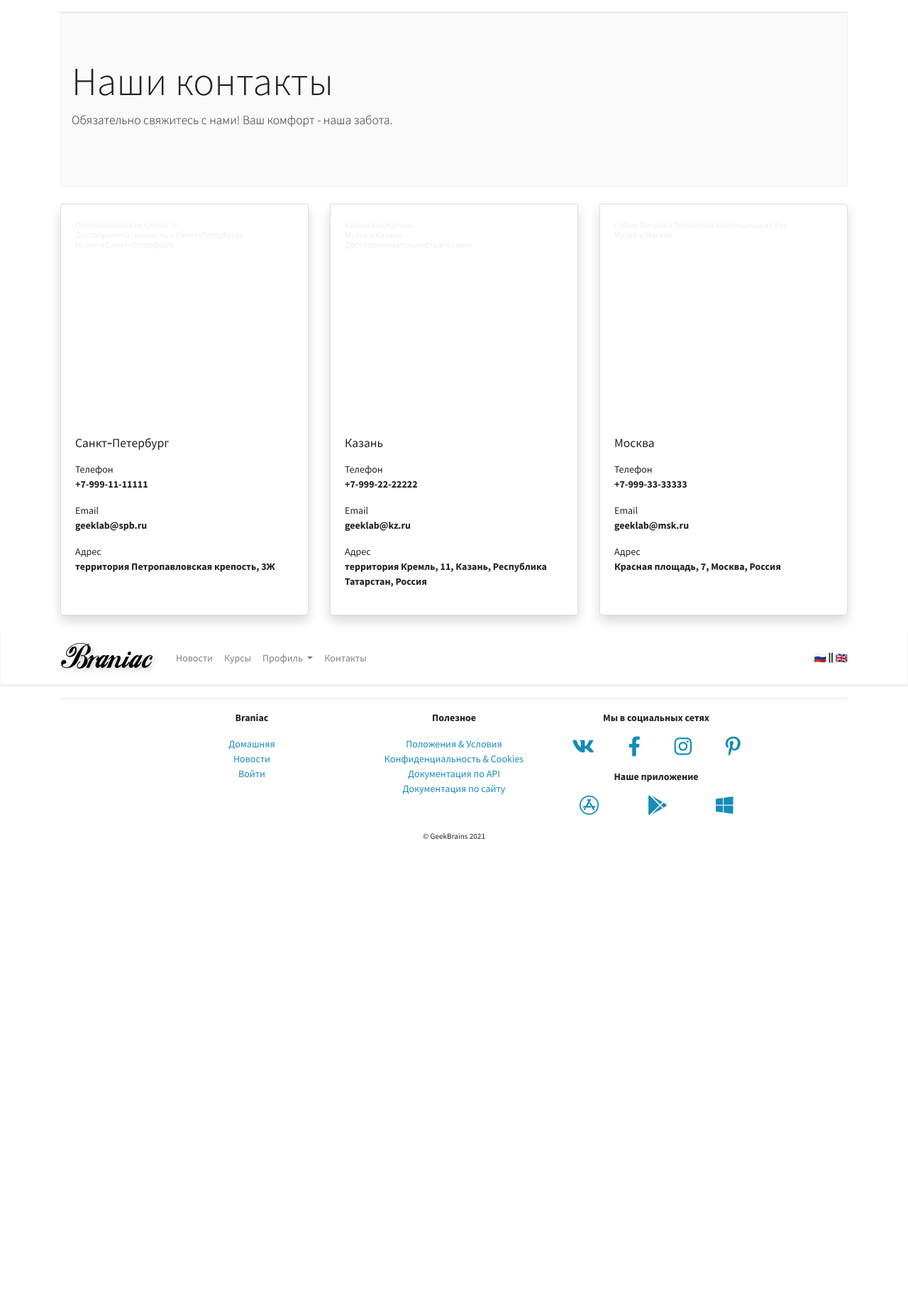
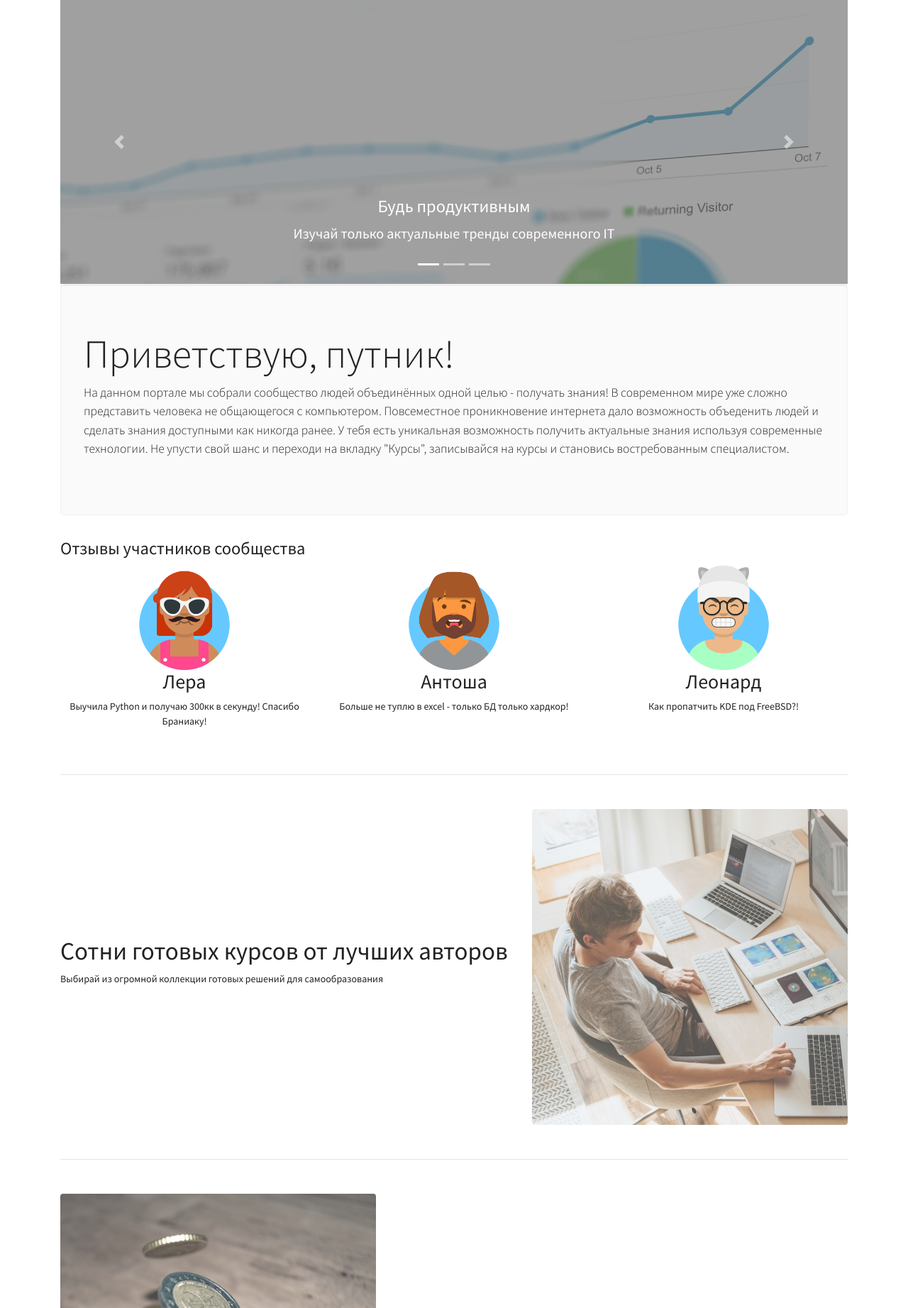
Before and after one commit to SaNcHeZ2222/Django_geekbrains, a Django app: page /mainapp/mainapp/ in a window 1280 px wide. Shown: the part 77-1920 px from the top of the page at 71% size. Before the commit the page ends 1260 px from the top, so only its background shows below. Run offline with Django 3.2, Linux system fonts and the light colour scheme; some libraries are stand-ins or nearby versions.

Commit message:
lesson_3 Tag static

```diff
--- a/mainapp/templates/mainapp/index.html
+++ b/mainapp/templates/mainapp/index.html
@@ -1,130 +1,147 @@
 {% extends 'base.html' %}
+{% load static %}
 
 {% block content %}
 
-<p>
-<div class="jumbotron jumbotron-fluid">
-  <div class="container">
-    <h1 class="display-4">Наши контакты</h1>
-    <p class="lead">Обязательно свяжитесь с нами! Ваш комфорт - наша забота.
-    </p>
+<div id="carouselExampleIndicators" class="carousel slide carousel-fade"
+  data-ride="carousel">
+  <ol class="carousel-indicators">
+    <li data-target="#carouselExampleIndicators" data-slide-to="0"
+      class="active"></li>
+    <li data-target="#carouselExampleIndicators" data-slide-to="1"></li>
+    <li data-target="#carouselExampleIndicators" data-slide-to="2"></li>
+  </ol>
+  <div class="carousel-inner"
+    style="background-color: #777; font-size: 1.25rem;">
+    <div class="carousel-item active">
+      <img src="{% static 'img/slider001.jpg' %}" class=" d-block w-100" alt=""
+        style="opacity: 0.3;">
+      <div class="carousel-caption d-none d-md-block">
+        <h3>Будь продуктивным</h3>
+        <p>Изучай только актуальные тренды современного IT</p>
       </div>
     </div>
-</p>
-<p>
-<div class="row justify-content-around mt-n2">
-
-  <div class="col-sm-6 col-md-6 col-lg-4 pb-2">
-    <div class="card h-100 shadow">
-      <div class="card-body">
-        <div style="position:relative;overflow:hidden;"><a
-            href="https://yandex.ru/maps/org/petropavlovskaya_krepost/146720535721/?utm_medium=mapframe&utm_source=maps"
-            style="color:#eee;font-size:12px;position:absolute;top:0px;">Петропавловская
-            крепость</a><a
-            href="https://yandex.ru/maps/2/saint-petersburg/category/landmark_attraction/89683368508/?utm_medium=mapframe&utm_source=maps"
-            style="color:#eee;font-size:12px;position:absolute;top:14px;">Достопримечательность
-            в
-            Санкт‑Петербурге</a><a
-            href="https://yandex.ru/maps/2/saint-petersburg/category/museum/184105894/?utm_medium=mapframe&utm_source=maps"
-            style="color:#eee;font-size:12px;position:absolute;top:28px;">Музей
-            в
-            Санкт‑Петербурге</a><iframe
-            src="https://yandex.ru/map-widget/v1/-/CCUAZHcrhA" width="100%"
-            height="300" frameborder="0" allowfullscreen="true"
-            style="position:relative; border-radius: 4px;"></iframe>
+    <div class="carousel-item">
+      <img src="{% static 'img/slider002.jpg' %}" class=" d-block w-100" alt=""
+        style="opacity: 0.3;">
+      <div class="carousel-caption d-none d-md-block">
+        <h3>Учись где угодно</h3>
+        <p>Парк, библиотека или дома под тёплым пледом - выбирай время и место
+          учёбы сам</p>
       </div>
-        <h5 class="card-title">Санкт‑Петербург</h5>
-        <p class="card-text">
-        <ul class="list-unstyled">
-          <li>Телефон</li>
-          <li><strong>+7-999-11-11111</strong></li>
-        </ul>
-        <ul class="list-unstyled">
-          <li>Email</li>
-          <li><strong>geeklab@spb.ru</strong></li>
-        </ul>
-        <ul class="list-unstyled">
-          <li>Адрес</li>
-          <li><strong>территория Петропавловская крепость, 3Ж</strong>
-          </li>
-        </ul>
-        </p>
+    </div>
+    <div class="carousel-item">
+      <img src="{% static 'img/slider003.jpg' %}" class=" d-block w-100" alt=""
+        style="opacity: 0.3;">
+      <div class="carousel-caption d-none d-md-block">
+        <h3>Braniac - это МЫ</h3>
+        <p>Вливайся в нашу IT-тусовку - нас уже более 5000 брайниаков</p>
       </div>
     </div>
   </div>
+  <a class="carousel-control-prev" href="#carouselExampleIndicators"
+    role="button" data-slide="prev">
+    <span class="carousel-control-prev-icon" aria-hidden="true"></span>
+    <span class="sr-only">Previous</span>
+  </a>
+  <a class="carousel-control-next" href="#carouselExampleIndicators"
+    role="button" data-slide="next">
+    <span class="carousel-control-next-icon" aria-hidden="true"></span>
+    <span class="sr-only">Next</span>
+  </a>
+</div>
 
-  <div class="col-sm-6 col-md-6 col-lg-4 pb-2">
-    <div class="card h-100 shadow">
-      <div class="card-body">
-        <div style="position:relative;overflow:hidden;"><a
-            href="https://yandex.ru/maps/org/kazanskiy_kreml/95813866834/?utm_medium=mapframe&utm_source=maps"
-            style="color:#eee;font-size:12px;position:absolute;top:0px;">Казанский
-            Кремль</a><a
-            href="https://yandex.ru/maps/43/kazan/category/museum/184105894/?utm_medium=mapframe&utm_source=maps"
-            style="color:#eee;font-size:12px;position:absolute;top:14px;">Музей
-            в Казани</a><a
-            href="https://yandex.ru/maps/43/kazan/category/landmark_attraction/89683368508/?utm_medium=mapframe&utm_source=maps"
-            style="color:#eee;font-size:12px;position:absolute;top:28px;">Достопримечательность
-            в
-            Казани</a><iframe src="https://yandex.ru/map-widget/v1/-/CCUAZHX3xB"
-            width="100%" height="300" frameborder="0" allowfullscreen="true"
-            style="position:relative; border-radius: 4px;"></iframe>
-        </div>
-        <h5 class="card-title">Казань</h5>
-        <p class="card-text">
-        <ul class="list-unstyled">
-          <li>Телефон</li>
-          <li><strong>+7-999-22-22222</strong></li>
-        </ul>
-        <ul class="list-unstyled">
-          <li>Email</li>
-          <li><strong>geeklab@kz.ru</strong></li>
-        </ul>
-        <ul class="list-unstyled">
-          <li>Адрес</li>
-          <li><strong>территория Кремль, 11, Казань, Республика
-              Татарстан, Россия</strong></li>
-        </ul>
+<div class="jumbotron">
+  <h1 class="display-4">Приветствую, путник!</h1>
+  <p class="lead">
+    На данном портале мы собрали сообщество людей объединённых одной целью -
+    получать знания! В современном
+    мире
+    уже сложно представить человека не общающегося с компьютером. Повсеместное
+    проникновение интернета дало
+    возможность объеденить людей и сделать знания доступными как никогда ранее.
+    У тебя есть уникальная
+    возможность получить актуальные знания используя современные технологии. Не
+    упусти свой шанс и переходи
+    на
+    вкладку "Курсы", записывайся на курсы и становись востребованным
+    специалистом.
   </p>
 </div>
+
+<h3>Отзывы участников сообщества</h3>
+
+
+<div class="row text-center">
+
+
+  <div class="col-lg-4">
+    <img src="{% static 'img/user001.png' %}" alt="" style=" max-width: 140px;">
+    <h2>Лера</h2>
+    <p>Выучила Python и получаю 300кк в секунду! Спасибо Браниаку!</p>
+  </div>
+
+  <div class="col-lg-4">
+    <img src="{% static 'img/user002.png' %}" alt="" style=" max-width: 140px;">
+    <h2>Антоша</h2>
+    <p>Больше не туплю в excel - только БД только хардкор!</p>
+  </div>
+
+  <div class="col-lg-4">
+    <img src="{% static 'img/user003.png' %}" alt="" style=" max-width: 140px;">
+    <h2>Леонард</h2>
+    <p>Как пропатчить KDE под FreeBSD?!</p>
+  </div>
+
+
+</div>
+
+<div class="my-5">
+  <hr>
+</div>
+
+<div class="row justify-content-center align-items-center">
+  <div class="col-md-7">
+    <h1>Сотни готовых курсов от лучших авторов</h1>
+    <p>Выбирай из огромной коллекции готовых решений для самообразования</p>
+  </div>
+  <div class="col-md-5">
+    <img src="{% static 'img/promo001.jpg' %}" alt="" class=" w-100 h-100
+      rounded" style="opacity: 0.7;">
   </div>
 </div>
 
-  <div class="col-sm-6 col-md-6 col-lg-4 pb-2">
-    <div class="card h-100 shadow">
-      <div class="card-body">
-        <div style="position:relative;overflow:hidden;"><a
-            href="https://yandex.ru/maps/org/sobor_pokrova_presvyatoy_bogoroditsy_na_rvu/175159255687/?utm_medium=mapframe&utm_source=maps"
-            style="color:#eee;font-size:12px;position:absolute;top:0px;">Собор
-            Покрова Пресвятой
-            Богородицы на Рву</a><a
-            href="https://yandex.ru/maps/213/moscow/category/museum/184105894/?utm_medium=mapframe&utm_source=maps"
-            style="color:#eee;font-size:12px;position:absolute;top:14px;">Музей
-            в Москве</a><iframe
-            src="https://yandex.ru/map-widget/v1/-/CCUAZHh9kD" width="100%"
-            height="300" frameborder="0" allowfullscreen="true"
-            style="position:relative; border-radius: 4px;"></iframe>
+<div class="my-5">
+  <hr>
 </div>
-        <h5 class="card-title">Москва</h5>
-        <p class="card-text">
-        <ul class="list-unstyled">
-          <li>Телефон</li>
-          <li><strong>+7-999-33-33333</strong></li>
-        </ul>
-        <ul class="list-unstyled">
-          <li>Email</li>
-          <li><strong>geeklab@msk.ru</strong></li>
-        </ul>
-        <ul class="list-unstyled">
-          <li>Адрес</li>
-          <li><strong>Красная площадь, 7, Москва, Россия</strong></li>
-        </ul>
-        </p>
+
+<div class="row justify-content-center align-items-center">
+  <div class="col-md-5">
+    <img src="{% static 'img/promo002.jpg' %}" alt="" class=" w-100 h-100
+      rounded" style="opacity: 0.7;">
   </div>
+  <div class="col-md-7">
+    <h1>Монетизируй знания</h1>
+    <p>Эксперт в свой области - давай к нам! Выгодные условия для тебя и
+      пользователи со всего мира на нашей
+      платформы</p>
   </div>
 </div>
 
+<div class="my-5">
+  <hr>
 </div>
-</p>
+
+<div class="row justify-content-center align-items-center">
+  <div class="col-md-7">
+    <h1>Вместе мы сила</h1>
+    <p>Проекты любой сложности становятся легче, если ты в компании
+      единомышленников. Присоединяйся!</p>
+  </div>
+  <div class="col-md-5">
+    <img src="{% static 'img/promo003.jpg' %}" alt="" class=" w-100 h-100
+      rounded" style="opacity: 0.7;">
+  </div>
+</div>
 
 {% endblock content %}
--- a/templates/base.html
+++ b/templates/base.html
@@ -1,3 +1,5 @@
+{% load static %}
+
 <!doctype html>
 <html lang="ru">
 
@@ -8,13 +10,13 @@
     content="width=device-width, initial-scale=1, shrink-to-fit=no">
 
   <!-- Bootstrap CSS -->
-  <link rel="stylesheet" href="/static/css/bootstrap.min.css">
+  <link rel="stylesheet" href="{% static 'css/bootstrap.min.css' %}">
 
   <!-- ChartJS -->
-  <link rel="stylesheet" href="/static/css/Chart.min.css">
+  <link rel="stylesheet" href="{% static 'css/Chart.min.css' %}">
 
   <!-- FontAwesome -->
-  <link rel="stylesheet" href="/static/css/fontawesome.all.min.css">
+  <link rel="stylesheet" href="{% static 'css/fontawesome.all.min.css' %}">
 
   <title>Welcome to Braniac!</title>
 </head>
@@ -36,55 +38,6 @@
     {% endblock content %}
 
   </div>
-
-
-  <nav class="navbar navbar-expand-lg navbar-light bg-light">
-    <div class="container">
-      <a class="navbar-brand" href="index.html">
-        <img src="/static/img/logo.png" alt="">
-      </a>
-      <button class="navbar-toggler" type="button" data-toggle="collapse"
-        data-target="#navbarSupportedContent"
-        aria-controls="navbarSupportedContent" aria-expanded="false"
-        aria-label="Toggle navigation">
-        <span class="navbar-toggler-icon"></span>
-      </button>
-
-      <div class="collapse navbar-collapse" id="navbarSupportedContent">
-        <ul class="navbar-nav mr-auto">
-          <li class="nav-item ">
-            <a class="nav-link" href="news.html">Новости</a>
-          </li>
-          <li class="nav-item ">
-            <a class="nav-link" href="courses_list.html">Курсы</a>
-          </li>
-          <li class="nav-item dropdown">
-            <a class="nav-link dropdown-toggle" href="#" id="ddProfile"
-              role="button" data-toggle="dropdown" aria-haspopup="true"
-              aria-expanded="false">
-              Профиль
-            </a>
-            <div class="dropdown-menu" aria-labelledby="ddProfile">
-              <a class="dropdown-item" href="#">Редактировать
-                профиль</a>
-              <a class="dropdown-item" href="#">Мои курсы</a>
-              <div class="dropdown-divider"></div>
-              <a class="dropdown-item" href="#">Модерация</a>
-              <a class="dropdown-item" href="#">Административный
-                раздел</a>
-              <div class="dropdown-divider"></div>
-              <a class="dropdown-item" href="#">Выход</a>
-            </div>
-          </li>
-          <li class="nav-item ">
-            <a class="nav-link" href="contacts.html">Контакты</a>
-          </li>
-        </ul>
-        <span><a href="#">🇷🇺</a> <i class="fas fa-grip-lines-vertical"></i> <a
-            href="#">🇬🇧</a></span>
-      </div>
-    </div>
-  </nav>
 
   <!-- Footer -->
 
@@ -158,15 +111,15 @@
 
   <!-- JavaScript section -->
   <!-- Bootstrap -->
-  <script src="/static/js/jquery-3.6.0.min.js"></script>
-  <script src="/static/js/popper.min.js"></script>
-  <script src="/static/js/bootstrap.min.js"></script>
+  <script src="{% static 'js/jquery-3.6.0.min.js' %}"></script>
+  <script src="{% static 'js/popper.min.js' %}"></script>
+  <script src="{% static 'js/bootstrap.min.js' %}"></script>
 
   <!-- ChartJs -->
-  <script src="/static/js/Chart.min.js"></script>
+  <script src="{% static 'js/Chart.min.js' %}"></script>
 
   <!-- FontAwesome -->
-  <script src="/static/js/fontawesome.all.min.js"></script>
+  <script src="{% static 'js/fontawesome.all.min.js' %}"></script>
 
 
 
--- a/templates/includes/main_menu.html
+++ b/templates/includes/main_menu.html
@@ -1,7 +1,9 @@
+{% load static %}
+
 <nav class="navbar navbar-expand-lg navbar-light bg-light">
   <div class="container">
     <a class="navbar-brand" href="index.html">
-      <img src="/static/img/logo.png" alt="">
+      <img src="{% static 'img/logo.png' %}" alt="">
     </a>
     <button class="navbar-toggler" type="button" data-toggle="collapse" data-target="#navbarSupportedContent"
       aria-controls="navbarSupportedContent" aria-expanded="false" aria-label="Toggle navigation">
@@ -10,10 +12,10 @@
 
     <div class="collapse navbar-collapse" id="navbarSupportedContent">
       <ul class="navbar-nav mr-auto">
-        <li class="nav-item {% if request.resolver_match.view_name == 'mainapp:mainapp.views.NewsPageView' %}active{% endif %}">
+        <li class="nav-item ">
           <a class="nav-link" href="news.html">Новости</a>
         </li>
-        <li class="nav-item {% if request.resolver_match.view_name == 'mainapp:mainapp.views.CoursesPageView' %}active{% endif %}">
+        <li class="nav-item ">
           <a class="nav-link" href="courses_list.html">Курсы</a>
         </li>
         <li class="nav-item dropdown">
@@ -33,7 +35,7 @@
             <a class="dropdown-item" href="#">Выход</a>
           </div>
         </li>
-        <li class="nav-item {% if request.resolver_match.view_name == 'mainapp:mainapp.views.ContactsPageView' %}active{% endif %}">
+        <li class="nav-item ">
           <a class="nav-link" href="contacts.html">Контакты</a>
         </li>
       </ul>
```
Also changed, not shown: mainapp/templates/mainapp/courses_list.html (+8 -7 lines), mainapp/templates/mainapp/login.html (+27 -17 lines). Lines whose indentation alone changed are shown as unchanged.
